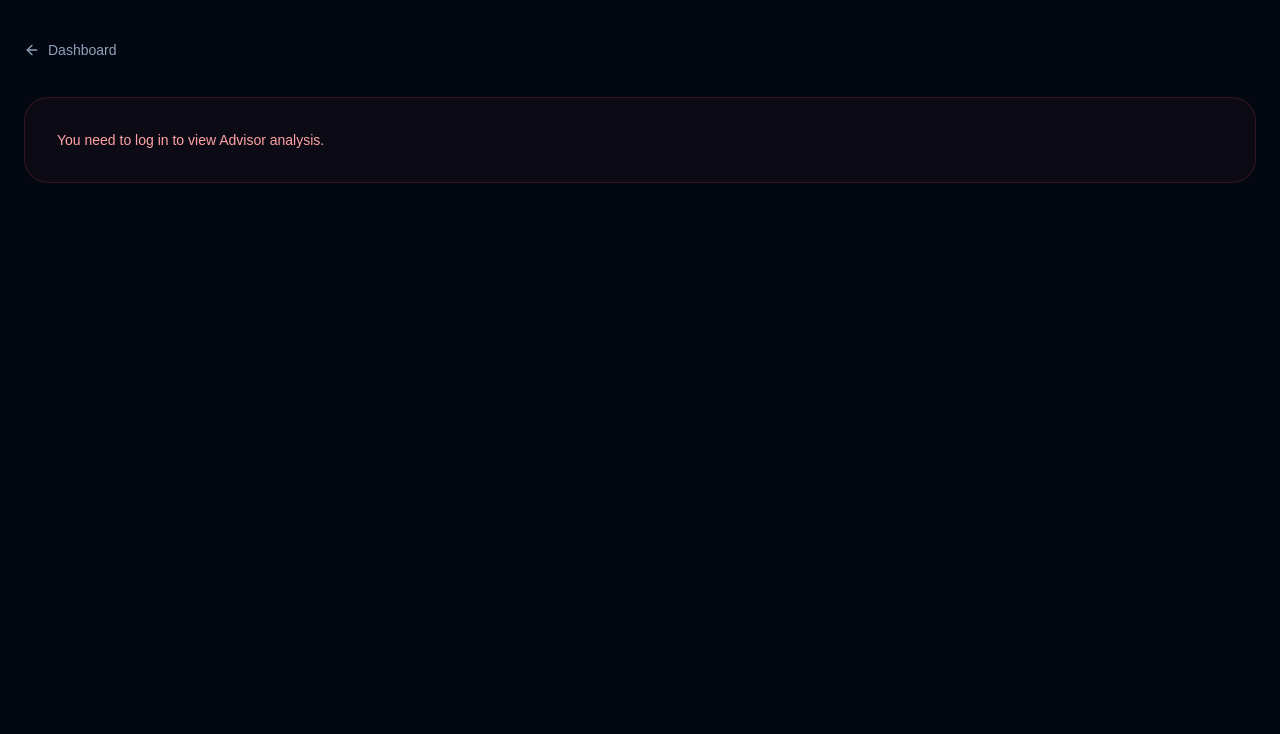
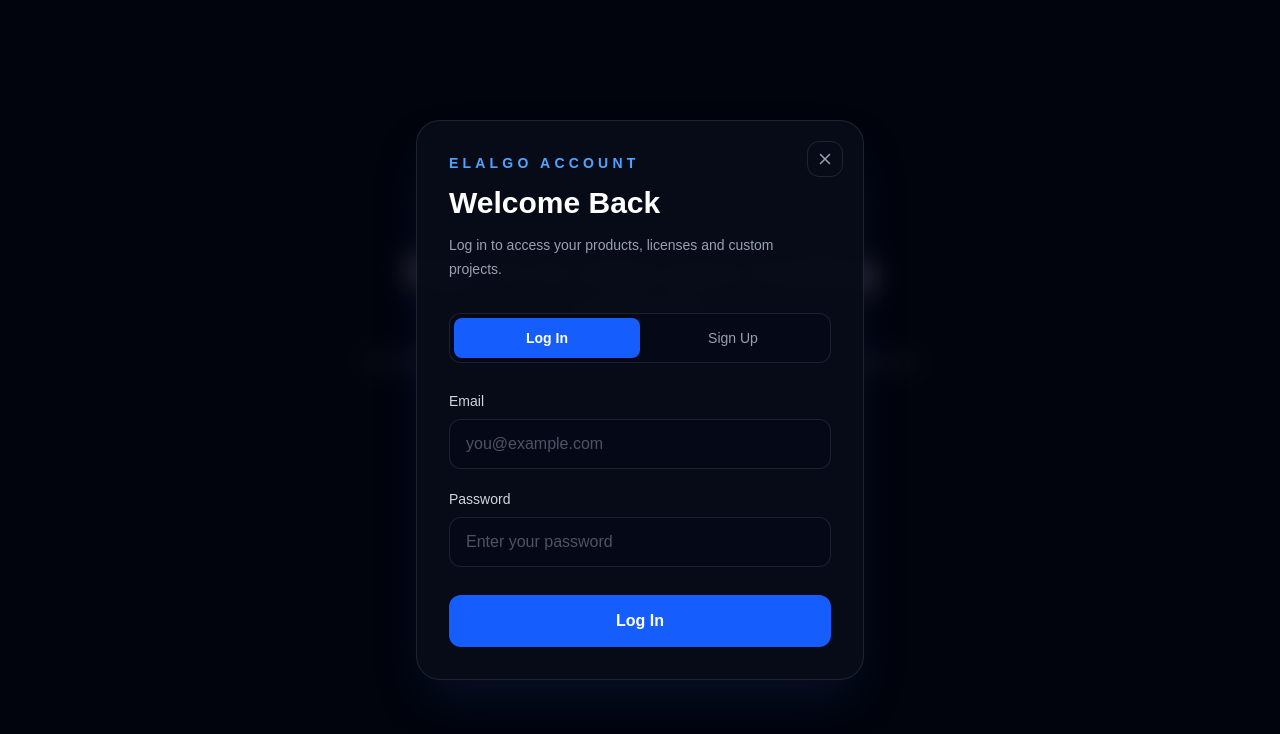
Before and after one commit to elalgocompany/elalgo-web, a Next.js app: page /dashboard/advisor in a window 1280 px wide. Shown: the top 734 px of the page. Built offline with nearby package versions, Linux system fonts and the light colour scheme.

Commit message:
adding full advosir analyze

```diff
--- a/app/auth/AuthModal.tsx
+++ b/app/auth/AuthModal.tsx
@@ -210,8 +210,14 @@
 
     onClose();
 
-    window.location.href =
-      "/dashboard";
+    onClose();
+
+
+    if (redirectTo) {
+
+      window.location.href =
+        redirectTo;
+    }
   }
 
 
--- a/app/dashboard/advisor/page.tsx
+++ b/app/dashboard/advisor/page.tsx
@@ -26,6 +26,7 @@
   supabase,
 } from "@/lib/supabase";
 
+import AuthModal from "@/app/auth/AuthModal";
 
 // ==========================================
 // TYPES
@@ -446,6 +447,12 @@
 
 export default function AdvisorFullAnalysisPage() {
 
+
+    const [
+        authOpen,
+        setAuthOpen,
+    ] =
+  useState(false);
   const [
     range,
     setRange,
@@ -523,12 +530,16 @@
 
           if (!session) {
 
-            setError(
-              "You need to log in to view Advisor analysis."
+            setAuthOpen(
+                true
             );
 
+            setData(
+                null
+            );
+
             return;
-          }
+            }
 
 
           const response =
@@ -679,7 +690,86 @@
     );
   }
 
-
+if (
+  authOpen
+) {
+  return (
+    <main className="
+      min-h-screen
+      bg-[#030712]
+      px-4
+      py-8
+      text-white
+      sm:px-6
+    ">
+
+      <div className="
+        mx-auto
+        flex
+        min-h-[70vh]
+        max-w-7xl
+        items-center
+        justify-center
+      ">
+
+        <div className="
+          max-w-xl
+          text-center
+        ">
+
+          <p className="
+            text-xs
+            font-bold
+            uppercase
+            tracking-[0.3em]
+            text-cyan-300
+          ">
+            ElAlgo Advisor
+          </p>
+
+
+          <h1 className="
+            mt-4
+            text-3xl
+            font-semibold
+            text-white
+            sm:text-4xl
+          ">
+            Sign in to view your trading analysis
+          </h1>
+
+
+          <p className="
+            mt-4
+            leading-7
+            text-slate-400
+          ">
+            Your Advisor Agent has synchronized
+            your MetaTrader data. Sign in to
+            access your full statistics and
+            performance analysis.
+          </p>
+
+        </div>
+
+      </div>
+
+
+      <AuthModal
+        open={
+          authOpen
+        }
+        onClose={() =>
+          setAuthOpen(
+            false
+          )
+        }
+        redirectTo="/dashboard/advisor"
+      />
+
+    </main>
+  );
+}
   // ========================================
   // ERROR
   // ========================================
```
